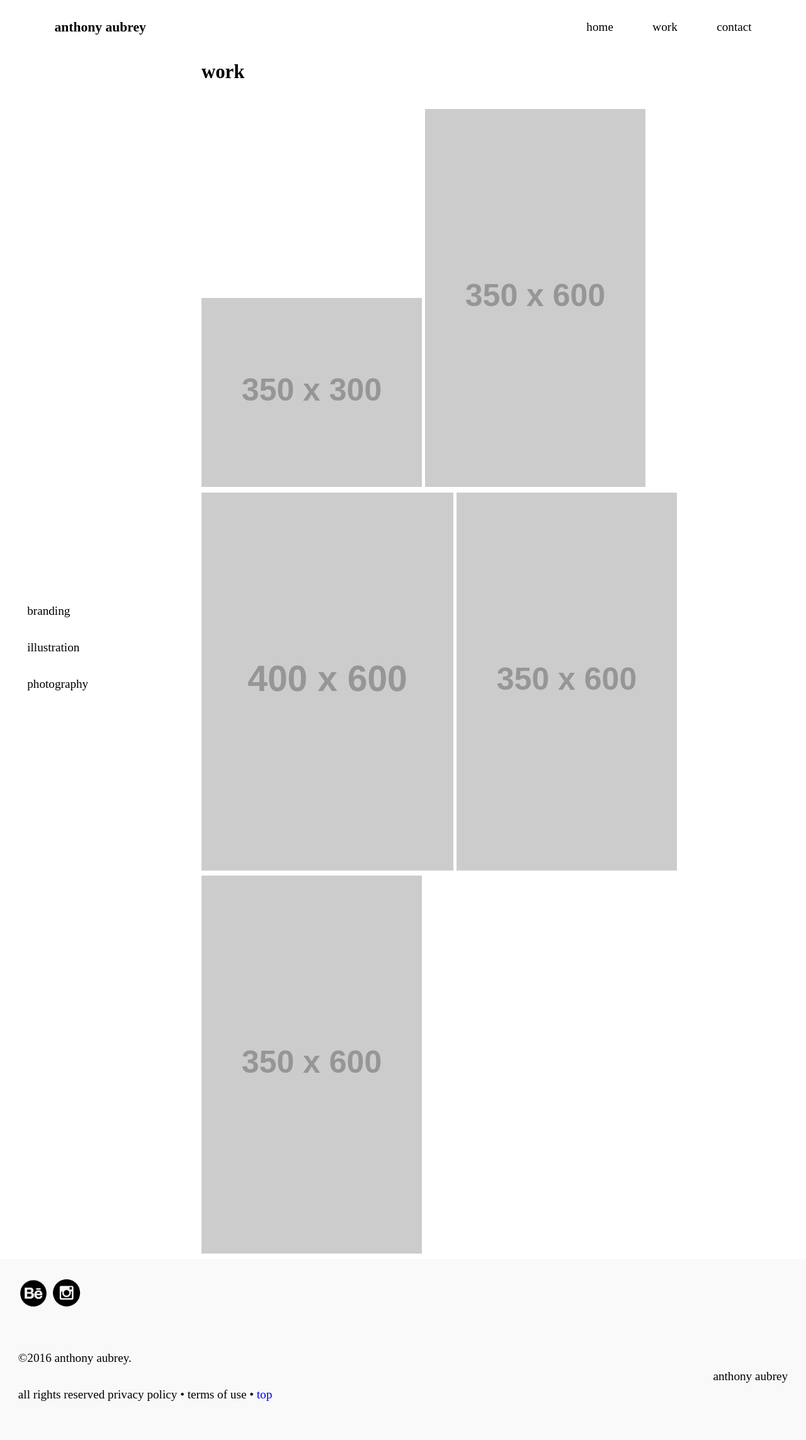
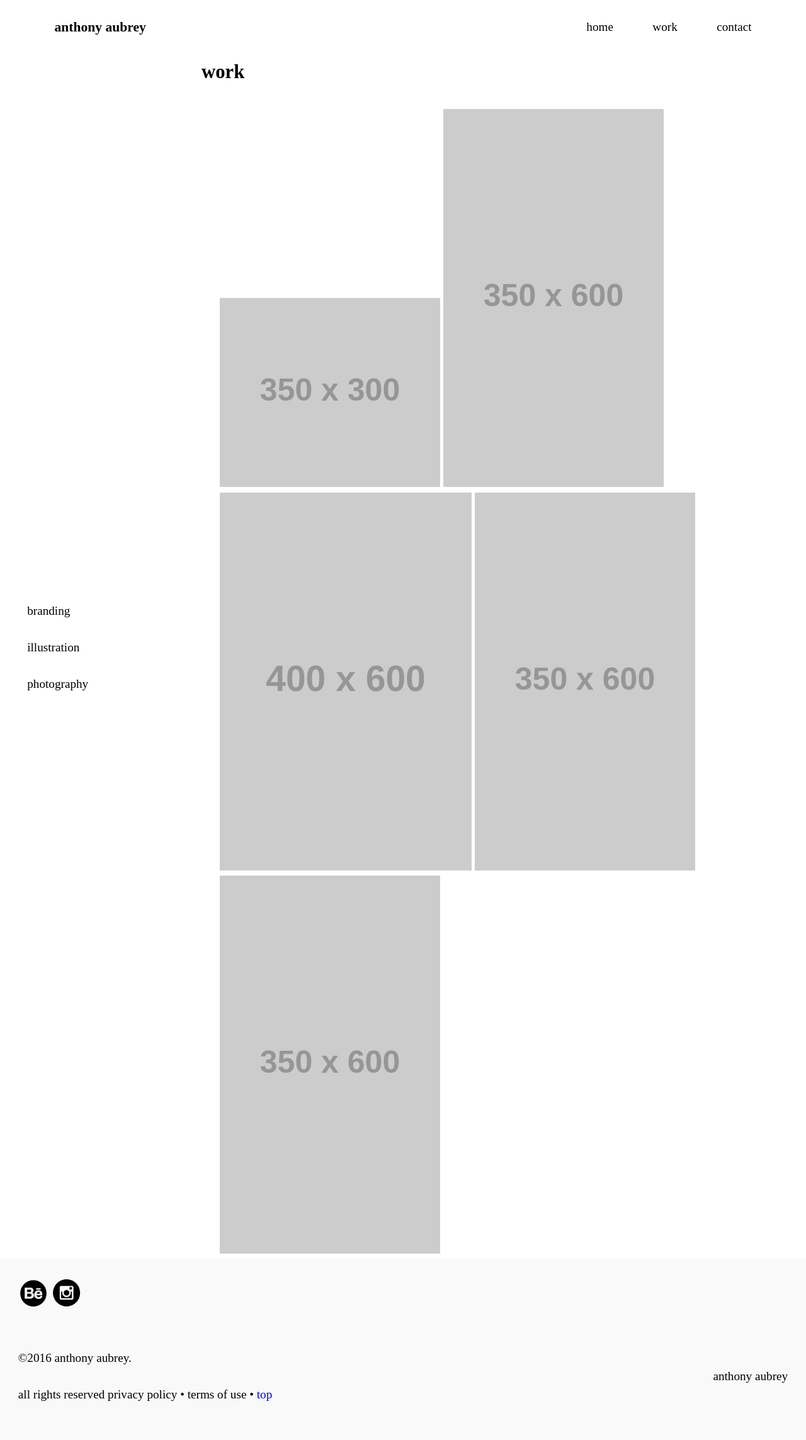
Before and after one commit to anthonyaubrey/portfolio, a Jekyll site: the page built from work.html, in a window 1280 px wide. Shown: the whole page at 63% size. Built offline with Jekyll 4.4.1, drawn with Linux system fonts in a browser that asks for light colours.

Commit message:
trying to fix images

```diff
--- a/work.html
+++ b/work.html
@@ -13,11 +13,13 @@ layout: default
     </div>
     <div class="unit unit-xs-1 unit-s-1 unit-m-3-4 unit-l-3-4">
       <h2>work</h2>
+      <div class="padding-left">
       <img src="http://placehold.it/350x300">
       <img src="http://placehold.it/350x600">
       <img src="http://placehold.it/400x600">
       <img src="http://placehold.it/350x600">
       <img src="http://placehold.it/350x600">
     </div>
+    </div>
   </div>
 </main>
```
